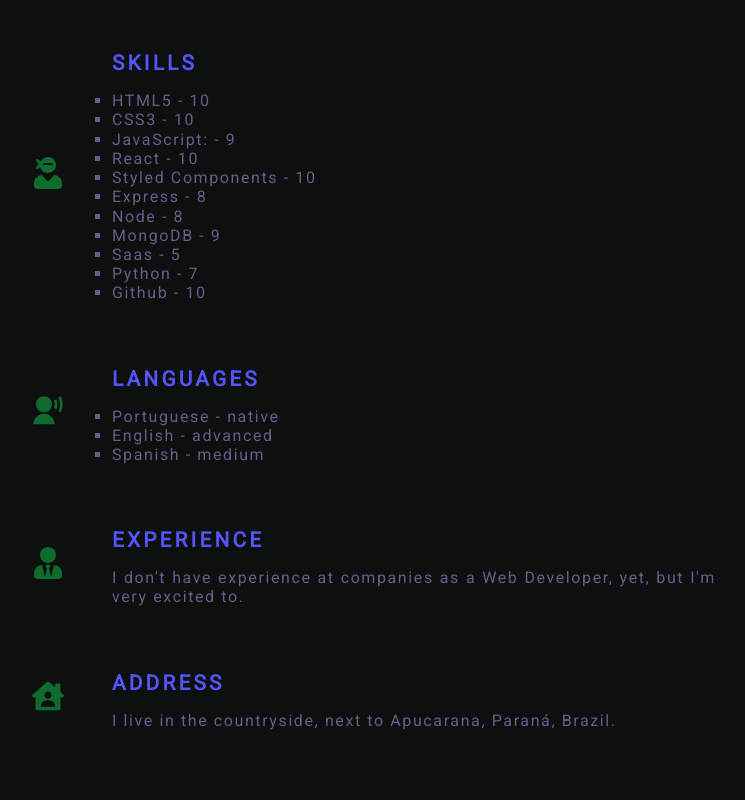
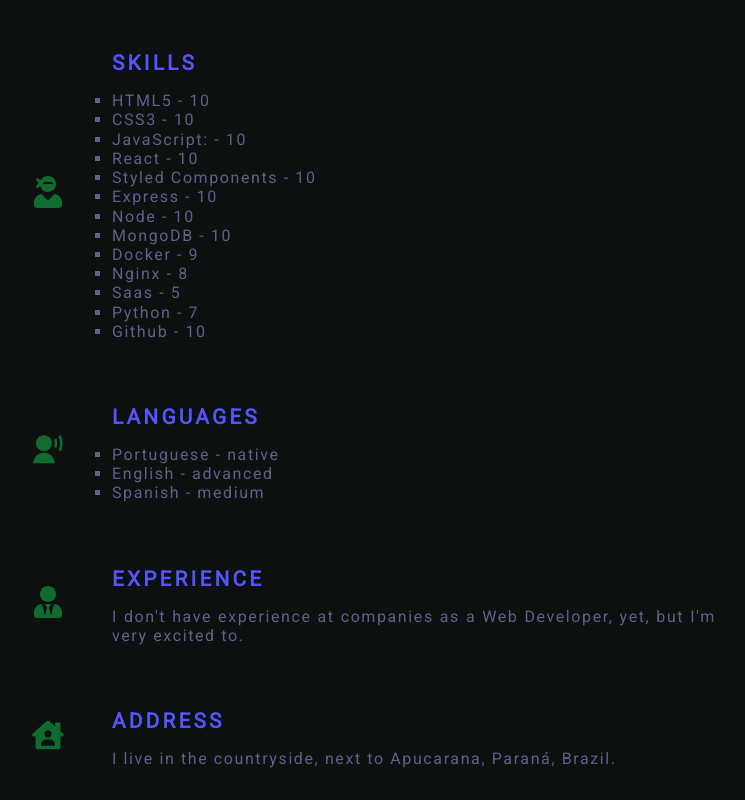
Before and after one commit to willyanbertolino/MyPortfolio, a React (Create React App) app: page /about in a window 1280 px wide. Shown: the part 816-1616 px from the top of the page, without its empty margins (258-1003 px from the left). Before the commit the page ends 1578 px from the top, so only its background shows below. Built offline with nearby package versions, Linux system fonts and the light colour scheme.

Commit message:
protocols project add

```diff
--- a/src/data/about.js
+++ b/src/data/about.js
@@ -36,12 +36,14 @@ export const about = [
     text: [
       'HTML5 - 10',
       'CSS3 - 10',
-      'JavaScript: - 9',
+      'JavaScript: - 10',
       'React - 10',
       'Styled Components - 10',
-      'Express - 8',
-      'Node - 8',
-      'MongoDB - 9',
+      'Express - 10',
+      'Node - 10',
+      'MongoDB - 10',
+      'Docker - 9',
+      'Nginx - 8',
       'Saas - 5',
       'Python - 7',
       'Github - 10',
--- a/src/data/projects.js
+++ b/src/data/projects.js
@@ -3,6 +3,7 @@ import { SiJavascript, SiCss3 } from 'react-icons/si';
 import memory from '../assets/memory.JPG';
 import lambdabar from '../assets/lambdabar.JPG';
 import burgerset from '../assets/burgerset.JPG';
+import protocolsAPI from '../assets/protocolsAPI.JPG';
 
 const html5 = <FaHtml5 style={{ color: '#f06529', background: '#ebebeb' }} />;
 const css3 = (
@@ -46,4 +47,12 @@ export const projects = [
     github: 'https://github.com/willyanbertolino/Burgerset',
     tec: [html5, css3],
   },
+  {
+    id: 3,
+    img: protocolsAPI,
+    title: 'Protocols API',
+    link: 'https://simplereactapp.willyanhpbertolino.app.br/',
+    github: 'https://github.com/willyanbertolino/React-app-for-Simple-CRUD-api',
+    tec: ['React', 'Mongo', 'Express', 'Node'],
+  },
 ];
```
Also changed, not shown: src/assets/protocolsAPI.JPG (added).
